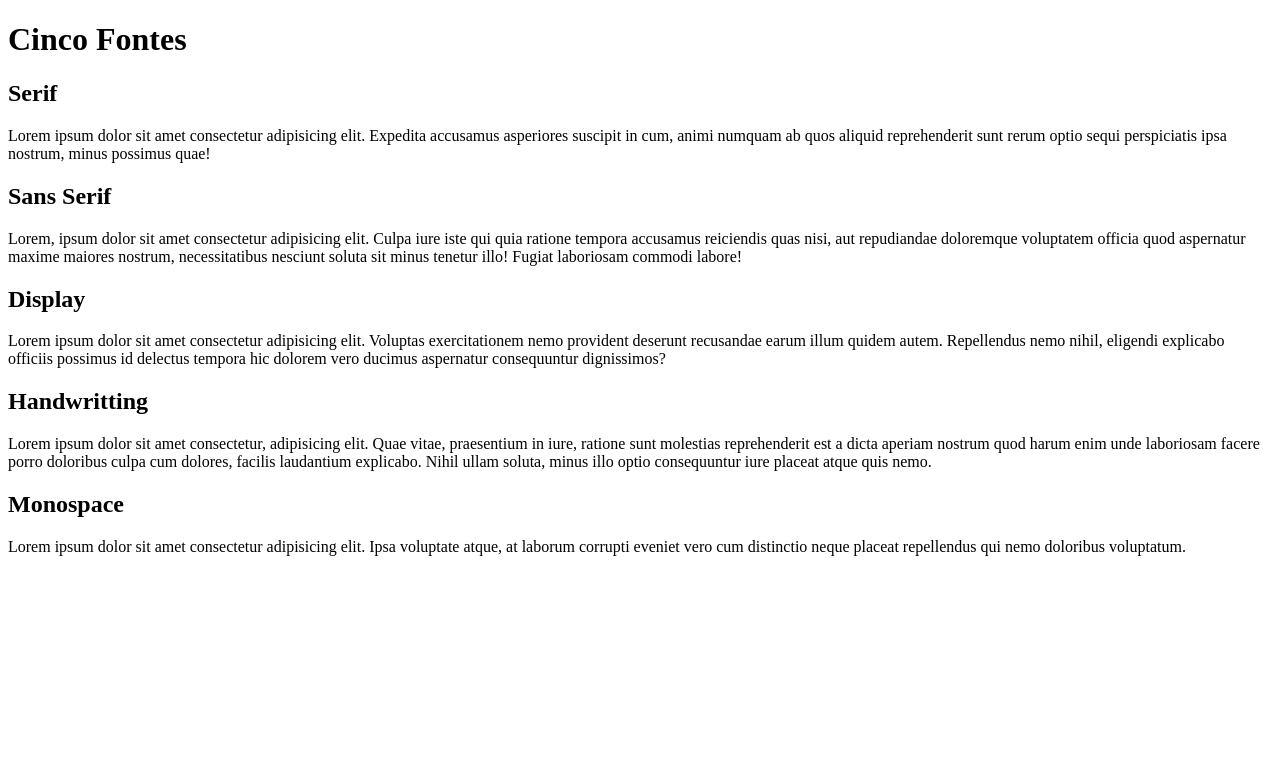
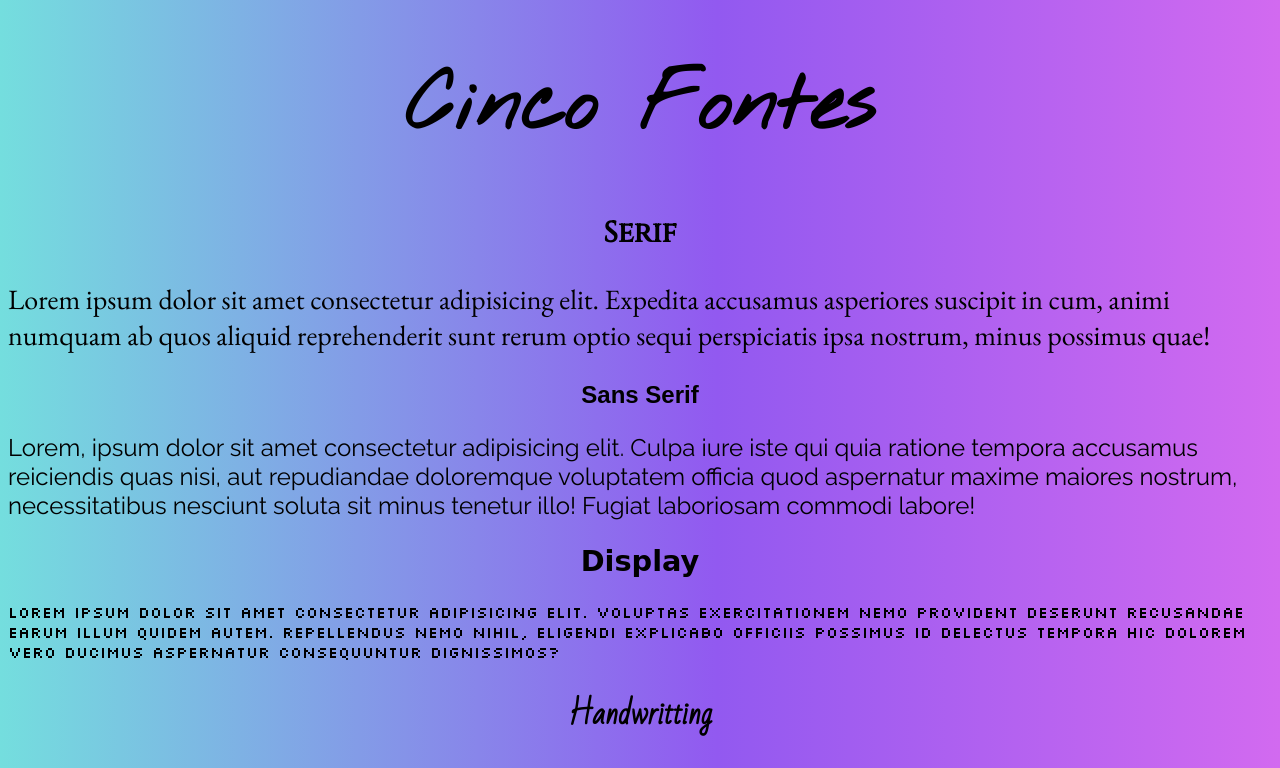
Before and after one commit to dudcoff/Cinco-Fontes, a plain HTML site: page index.html in a window 1280 px wide. Shown: the top 768 px of the page. Drawn offline with nearby package versions, Linux system fonts and the light colour scheme; a web font is replaced by a local one.

Commit message:
finaliza tudo

```diff
--- a/index.html
+++ b/index.html
@@ -4,6 +4,7 @@
     <meta charset="UTF-8">
     <meta http-equiv="X-UA-Compatible" content="IE=edge">
     <meta name="viewport" content="width=device-width, initial-scale=1.0">
+    <link rel="stylesheet" href="styles.css">
     <title>Tipografia</title>
 </head>
 <body>
--- a/styles.css
+++ b/styles.css
@@ -7,36 +7,50 @@ body{
 
 h1{
     font-family: 'Nothing You Could Do', cursive;
+    font-size: 5em;
+    text-align: center;
 }
 
 p.serif{
     font-family: 'EB Garamond', serif;
+    font-size: 1.75em;
 }
 p.sans{
     font-family: 'Raleway', sans-serif;
+    font-size: 1.5em;
 }
 p.display{
     font-family: 'Silkscreen', cursive;
 }
 p.hand{
     font-family: 'Parisienne', cursive;
+    font-size: 1.75em;
 }
 p.mono{
     font-family: 'Syne Mono', monospace;
+    font-size: 1.5em;
 }
 
 #se{
     font-family: 'Cinzel', serif;
+    font-size: 1.80em;
+    text-align: center;
 }
 #sa{
     font-family: 'DotGothic16', sans-serif;
+    text-align: center;
 }
 #di{
     font-family: 'Rubik Marker Hatch', cursive;
+    font-size: 1.80em;
+    text-align: center;
 }
 #had{
     font-family: 'Bad Script', cursive;
+    font-size: 1.80em;
+    text-align: center;
 }
 #mon{
     font-family: 'Major Mono Display', monospace;
+    text-align: center;
 }
```
